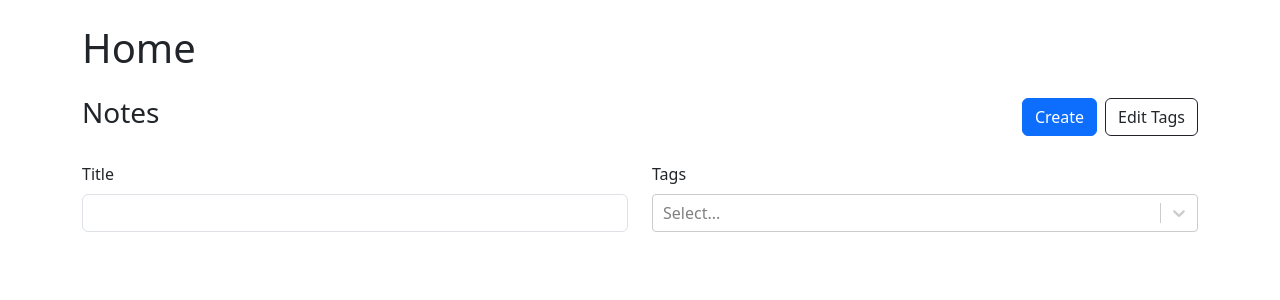
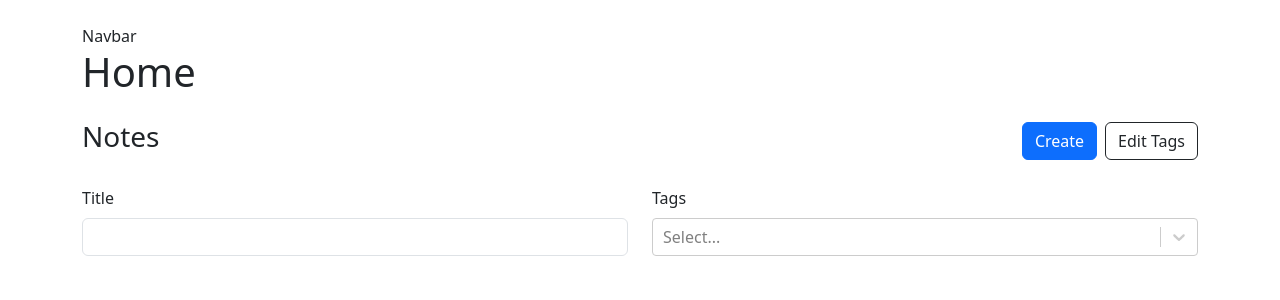
Before and after one commit to AvishekChy77/PaperTrail, a React (Vite) app: page / in a window 1280 px wide. Shown: the top 300 px of the page. Built offline with nearby package versions, Linux system fonts and the light colour scheme.

Commit message:
added navbar

```diff
--- /dev/null
+++ b/src/Component/Navbar.tsx
@@ -0,0 +1,5 @@
+const Navbar = () => {
+  return <div>Navbar</div>;
+};
+
+export default Navbar;
--- a/src/Layout/Root.tsx
+++ b/src/Layout/Root.tsx
@@ -1,9 +1,11 @@
 import { Container } from "react-bootstrap";
 import { Outlet } from "react-router-dom";
+import Navbar from "../Component/Navbar";
 
 const Root = () => {
   return (
     <Container className="my-4">
+      <Navbar />
       <Outlet />
     </Container>
   );
```
